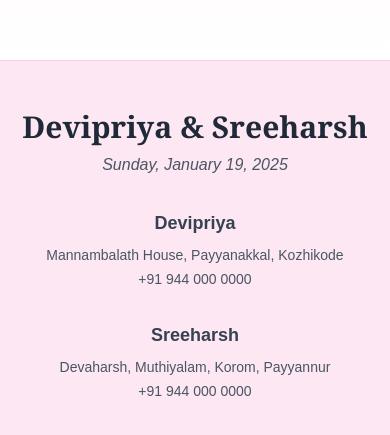
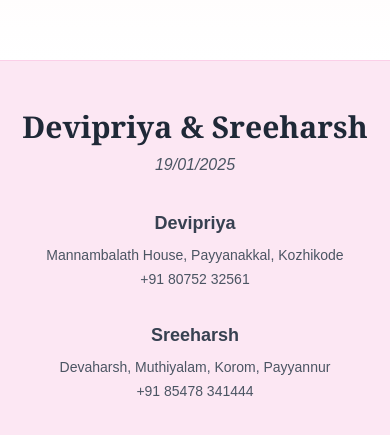
Before and after one commit to sreeharshrajan/my-wedding-invitation, a Next.js app: page / in a window 390 px wide. Shown: the part 4496-4931 px from the top of the page. Built offline with nearby package versions, Linux system fonts and the light colour scheme; no server answers; the database is empty.

Commit message:
Update info.json with new phone numbers and add number_date field; modify Footer component to display phone numbers as clickable links

```diff
--- a/public/info.json
+++ b/public/info.json
@@ -1,6 +1,7 @@
 {
   "title": "Devipriya & Sreeharsh",
   "date": "Sunday, January 19, 2025",
+  "number_date" : "19/01/2025",
   "description": "Devipriya Weds Sreeharsh",
   "message": "Solicit your gracious presence with family on the auspicious occasion of the Marriage of our beloved son",
   "muhurtham": "12:09 PM - 12:45 PM",
@@ -11,13 +12,13 @@
     "image": "devipriya.jpg",
     "address": "Mannambalath House, Payyanakkal, Kozhikode",
     "parents": "Mrs. Anila P & Mr. Pradeepan M",
-    "phone": "+91 944 000 0000"
+    "phone": "+91 80752 32561"
   },
   "groom": {
     "name": "Sreeharsh",
     "image": "sreeharsh.jpg",
     "address": "Devaharsh, Muthiyalam, Korom, Payyannur",
     "parents": "Mrs. Nisha P & Mr. Rajan KM",
-    "phone": "+91 944 000 0000"
+    "phone": "+91 85478 341444"
   }
 }
--- a/src/components/ui/Footer.jsx
+++ b/src/components/ui/Footer.jsx
@@ -25,18 +25,26 @@ const Footer = () => {
       <div className="container mx-auto px-4">
         <div className="text-center mb-8">
           <h1 className="text-3xl md:text-4xl font-serif text-gray-800 font-bold">{details?.title}</h1>
-          <p className="text-gray-600 text-base md:text-lg mt-2 italic">{details?.date}</p>
+          <p className="text-gray-600 text-base md:text-lg mt-2 italic">{details?.number_date}</p>
         </div>
         <div className="flex flex-col md:flex-row justify-center space-y-8 md:space-y-0 md:space-x-20">
           <div className="text-center">
             <h2 className="text-lg md:text-xl font-semibold text-gray-700 mb-2">{bride?.name}</h2>
             <p className="text-gray-600 mt-1 text-sm md:text-base">{bride?.address}</p>
-            <p className="text-gray-600 mt-1 text-sm md:text-base">{bride?.phone}</p>
+            <p className="text-gray-600 mt-1 text-sm md:text-base">
+              <a href={`tel:${bride?.phone}`} className="hover:underline focus:outline-none focus:underline">
+                {bride?.phone}
+              </a>
+            </p>
           </div>
           <div className="text-center">
             <h2 className="text-lg md:text-xl font-semibold text-gray-700 mb-2">{groom?.name}</h2>
             <p className="text-gray-600 mt-1 text-sm md:text-base">{groom?.address}</p>
-            <p className="text-gray-600 mt-1 text-sm md:text-base">{groom?.phone}</p>
+            <p className="text-gray-600 mt-1 text-sm md:text-base">
+              <a href={`tel:${groom?.phone}`} className="hover:underline focus:outline-none focus:underline">
+                {groom?.phone}
+              </a>
+            </p>
           </div>
         </div>
       </div>
```
